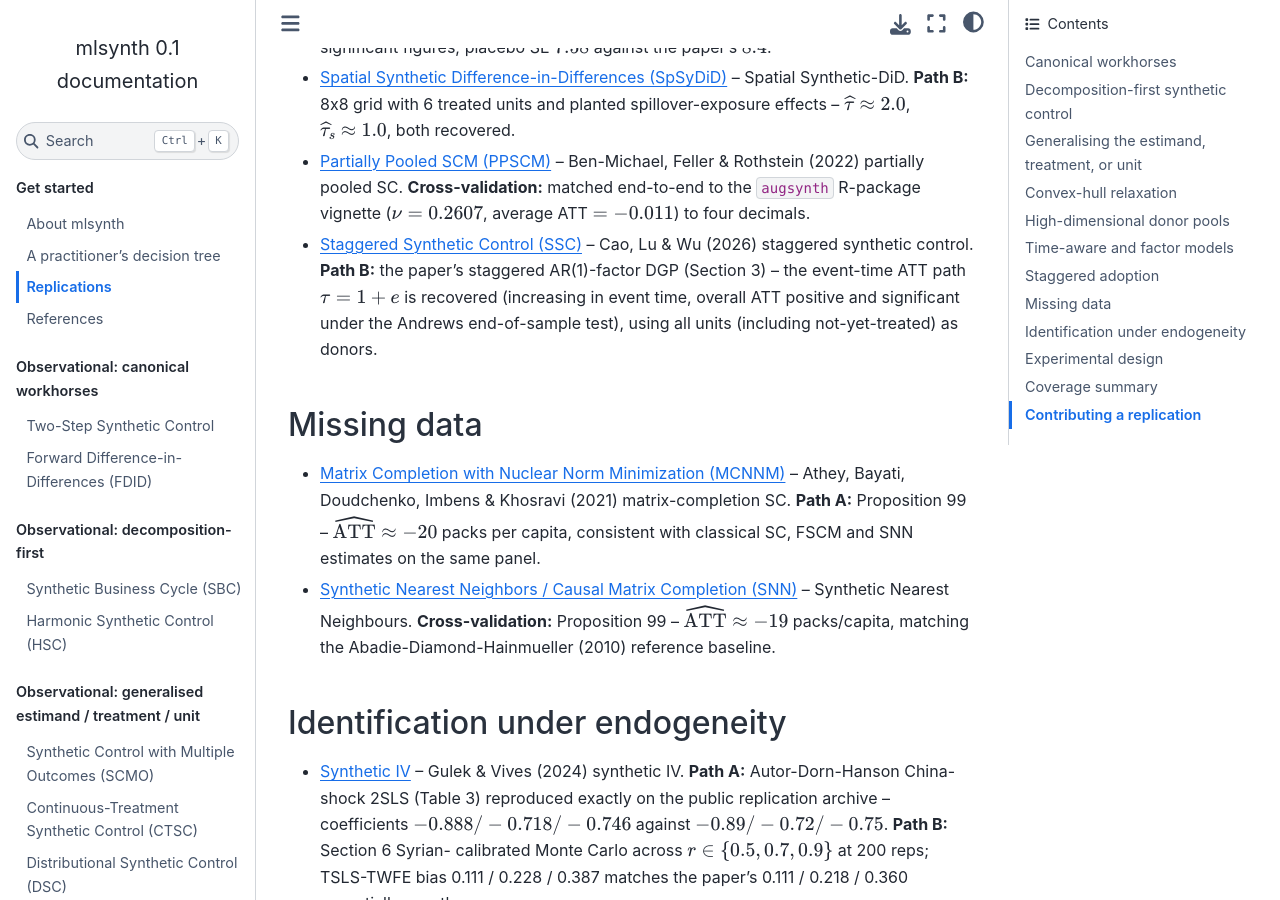
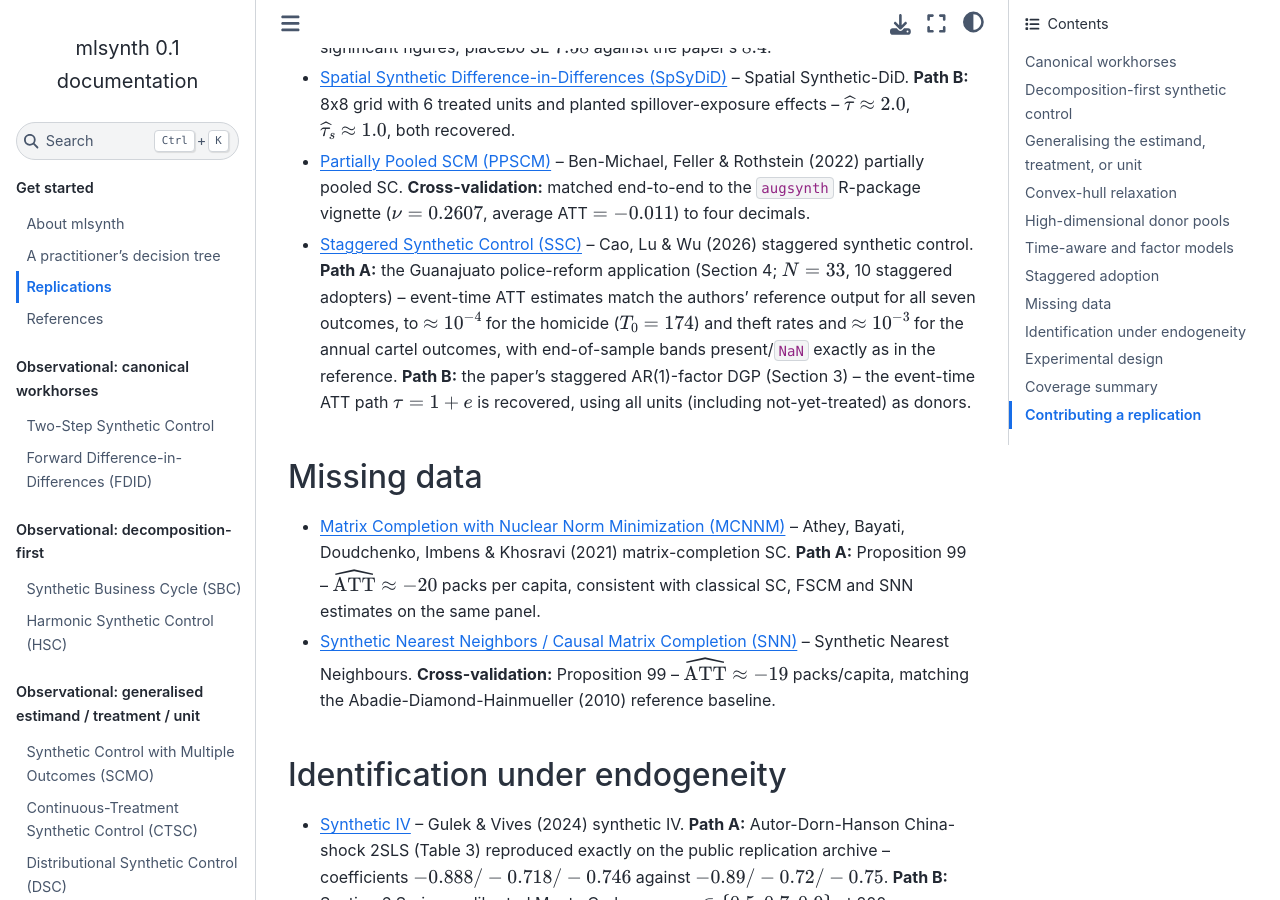
Before and after one commit to jgreathouse9/mlsynth, a Sphinx documentation site: the page built from docs/replications.rst, in a window 1280 px wide and 900 px high, scrolled down 3816 px. Built offline with Sphinx 7.4.7 and the Sphinx Book theme 1.1.4, drawn with Linux system fonts in a browser that asks for light colours; pages that are not in the unit, such as notebooks, are missing from menus.

Commit message:
ssc update

```diff
--- a/docs/replications.rst
+++ b/docs/replications.rst
@@ -204,11 +204,15 @@ Staggered adoption
   to the ``augsynth`` R-package vignette (:math:`\nu = 0.2607`,
   average ATT :math:`= -0.011`) to four decimals.
 * :doc:`ssc` -- Cao, Lu & Wu (2026) staggered synthetic control.
-  **Path B:** the paper's staggered AR(1)-factor DGP (Section 3)
-  -- the event-time ATT path :math:`\tau = 1 + e` is recovered
-  (increasing in event time, overall ATT positive and significant
-  under the Andrews end-of-sample test), using all units (including
-  not-yet-treated) as donors.
+  **Path A:** the Guanajuato police-reform application (Section 4;
+  :math:`N = 33`, 10 staggered adopters) -- event-time ATT estimates
+  match the authors' reference output for all seven outcomes, to
+  :math:`\approx 10^{-4}` for the homicide (:math:`T_0 = 174`) and
+  theft rates and :math:`\approx 10^{-3}` for the annual cartel
+  outcomes, with end-of-sample bands present/``NaN`` exactly as in
+  the reference. **Path B:** the paper's staggered AR(1)-factor DGP
+  (Section 3) -- the event-time ATT path :math:`\tau = 1 + e` is
+  recovered, using all units (including not-yet-treated) as donors.
 
 .. _replications-missing:
 
```
Also changed, not shown: docs/ssc.rst (+12 -0 lines), 5 other files.
